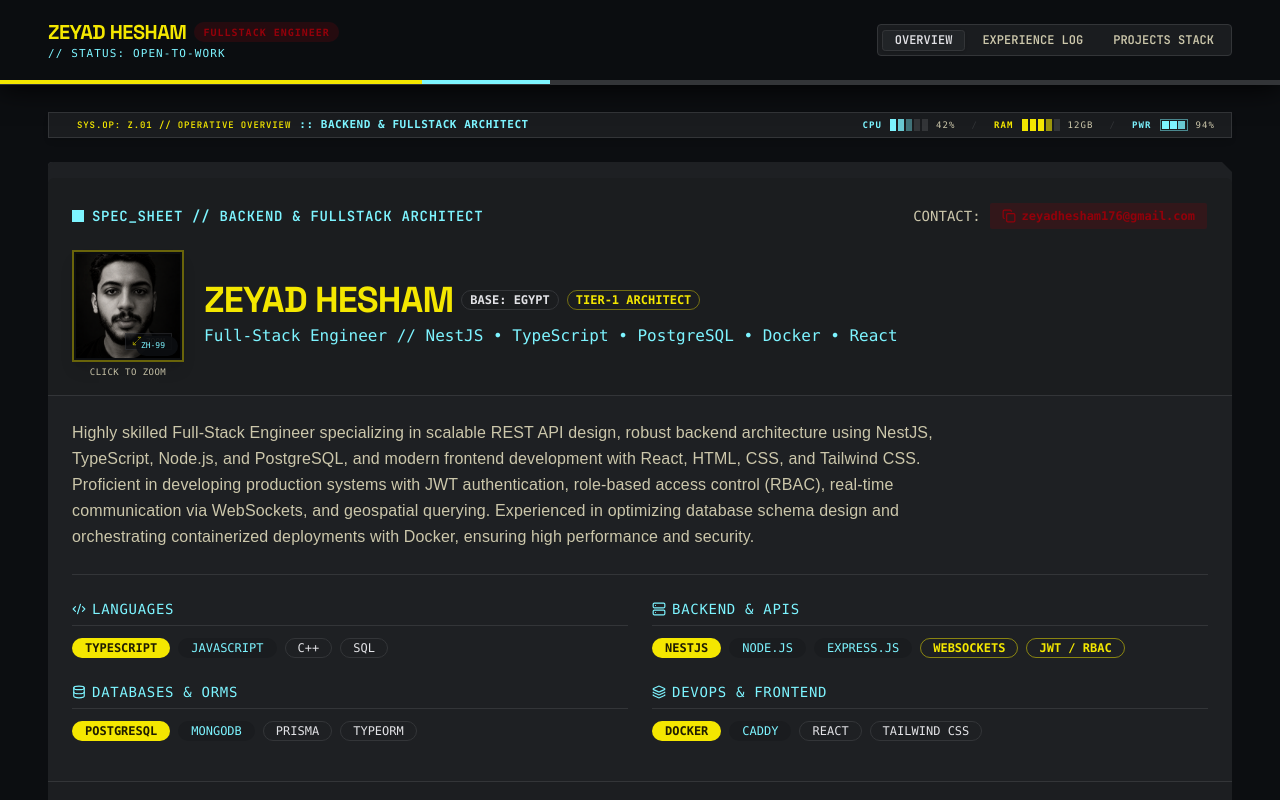
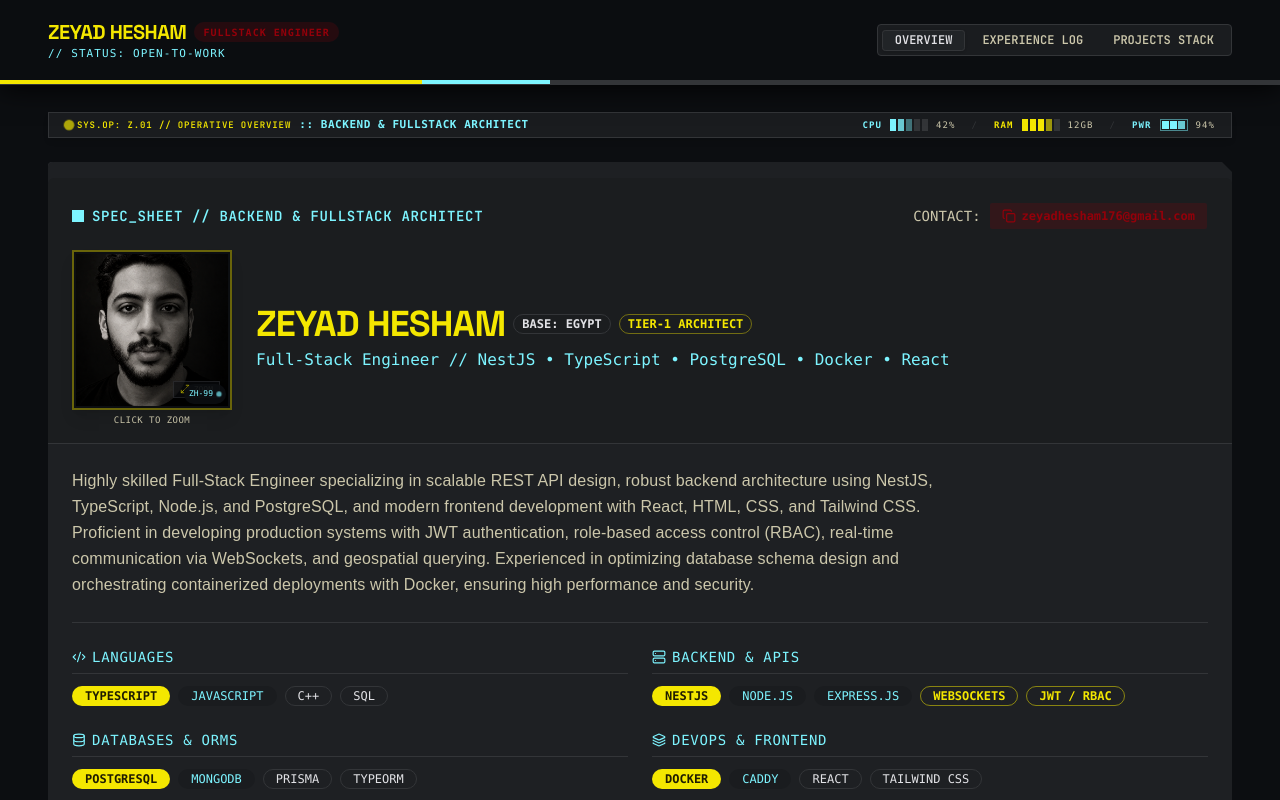
Before and after one commit to 0xZeyad11/portfolio, a React (Vite) app: page / in a window 1280 px wide. Shown: the top 800 px of the page. Built offline with nearby package versions, Linux system fonts and the light colour scheme; a web font is replaced by a local one.

Commit message:
feat: increase profile picture dimensions in unified overview card

```diff
--- a/src/components/sections/overview/OverviewSection.tsx
+++ b/src/components/sections/overview/OverviewSection.tsx
@@ -66,10 +66,10 @@ export const OverviewSection: React.FC = () => {
             </div>
 
             {/* Compact Avatar + Identity Section */}
-            <div className="flex flex-col sm:flex-row items-start sm:items-center gap-5">
-              {/* Compact Profile Picture with HUD frame */}
+            <div className="flex flex-col sm:flex-row items-start sm:items-center gap-6">
+              {/* Profile Picture with HUD frame */}
               <div className="relative group shrink-0">
-                <div className="w-24 h-24 sm:w-28 sm:h-28 rounded-none border-2 border-primary/40 bg-surface-container-lowest overflow-hidden shadow-lg relative p-0.5 group-hover:border-primary transition-colors">
+                <div className="w-32 h-32 sm:w-36 sm:h-36 lg:w-40 lg:h-40 rounded-none border-2 border-primary/40 bg-surface-container-lowest overflow-hidden shadow-lg relative p-0.5 group-hover:border-primary transition-colors">
                   <ZoomableImage
                     src={profilePic}
                     alt={`${PROFILE_INFO.name} Profile`}
```
